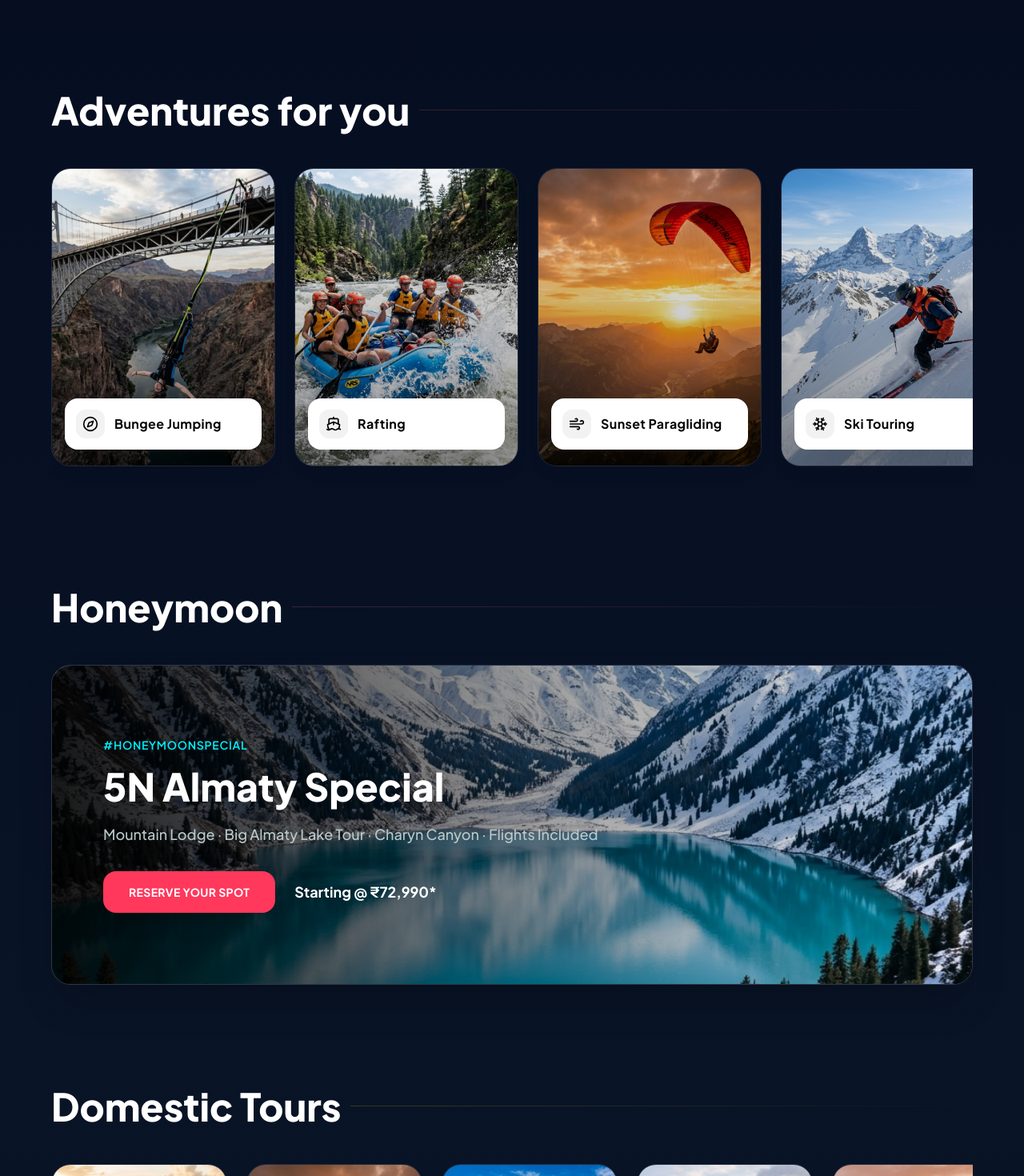
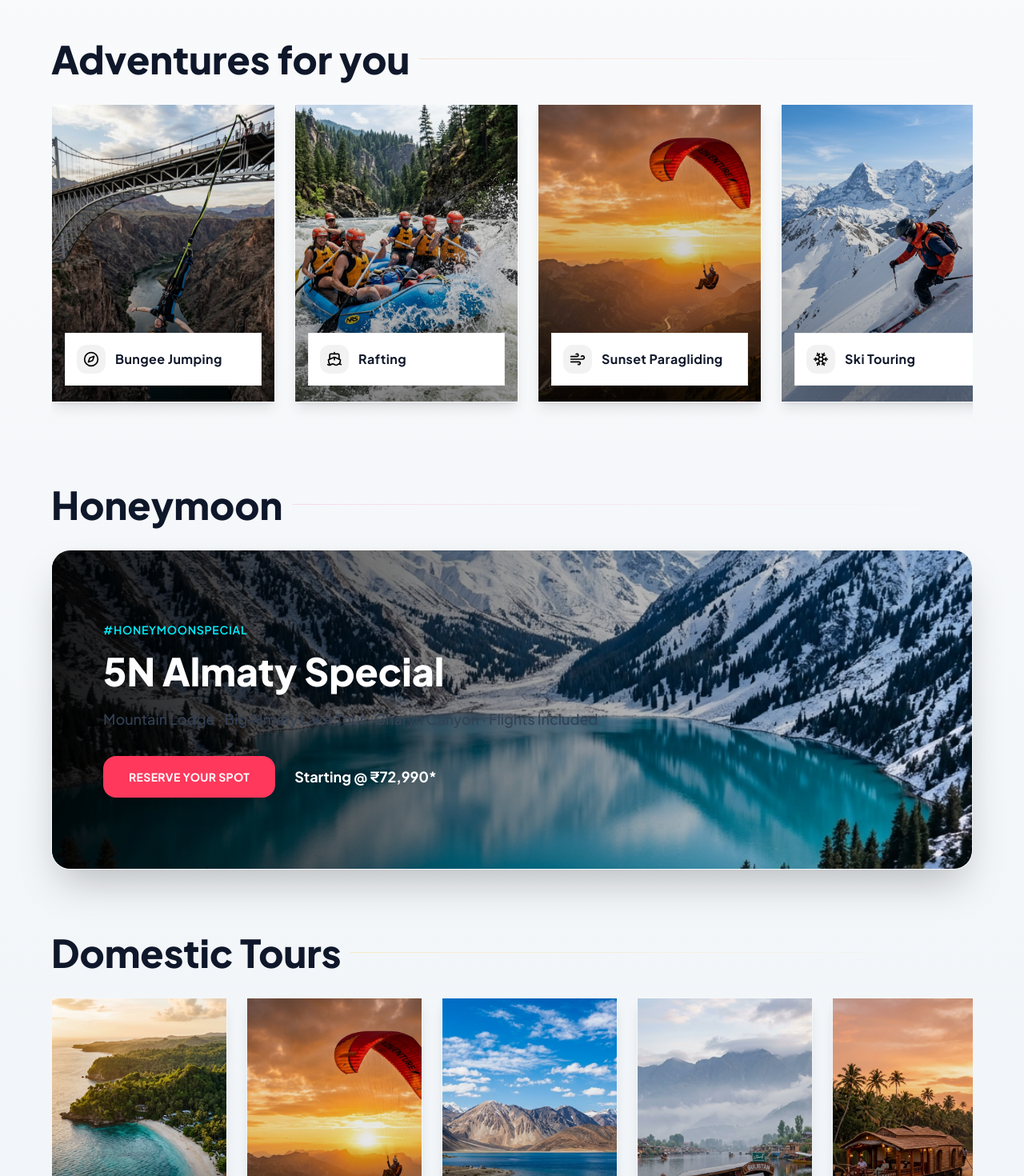
Before and after one commit to PESstudent1902/let-s_trip_landing, a Next.js app: page / in a window 1280 px wide. Shown: the part 1260-2730 px from the top of the page at 80% size. Built offline with nearby package versions, Linux system fonts and the light colour scheme.

Commit message:
feat: dark mode toggle, rectangle corners, base64 image upload, services section, spacing correction, and explore destinations layout

```diff
--- a/src/app/globals.css
+++ b/src/app/globals.css
@@ -1,36 +1,80 @@
 @import "tailwindcss";
+
+:root {
+  --abyss: #050B1F;
+  --deep-space: #0A1628;
+  --void: #0D1515;
+  --surface: #192122;
+  --surface-high: #232B2C;
+  --surface-highest: #2E3637;
+
+  --cyan-glow: rgba(0, 240, 255, 0.3);
+  --cyan-subtle: rgba(0, 240, 255, 0.1);
+  --orange-glow: rgba(255, 107, 53, 0.4);
+  --violet-glow: rgba(123, 97, 255, 0.3);
+
+  --text-primary: #DCE4E5;
+  --text-secondary: #B9CACB;
+  --text-muted: #849495;
+
+  --glass: rgba(255, 255, 255, 0.05);
+  --glass-border: rgba(255, 255, 255, 0.1);
+  --glass-hover: rgba(255, 255, 255, 0.08);
+}
+
+html.light {
+  --abyss: #FAFBFC;
+  --deep-space: #F0F4F8;
+  --void: #E1E7EE;
+  --surface: #FFFFFF;
+  --surface-high: #F4F7FA;
+  --surface-highest: #E8EDF4;
+
+  --cyan-glow: rgba(0, 190, 210, 0.2);
+  --cyan-subtle: rgba(0, 240, 255, 0.05);
+  --orange-glow: rgba(255, 107, 53, 0.2);
+  --violet-glow: rgba(123, 97, 255, 0.2);
+
+  --text-primary: #0F172A;
+  --text-secondary: #334155;
+  --text-muted: #64748B;
+
+  --glass: rgba(15, 23, 42, 0.04);
+  --glass-border: rgba(15, 23, 42, 0.08);
+  --glass-hover: rgba(15, 23, 42, 0.06);
+}
 
 @theme {
   /* === Antigravity Color System === */
-  --color-abyss: #050B1F;
-  --color-deep-space: #0A1628;
-  --color-void: #0D1515;
-  --color-surface: #192122;
-  --color-surface-high: #232B2C;
-  --color-surface-highest: #2E3637;
+  --color-abyss: var(--abyss);
+  --color-deep-space: var(--deep-space);
+  --color-void: var(--void);
+  --color-surface: var(--surface);
+  --color-surface-high: var(--surface-high);
+  --color-surface-highest: var(--surface-highest);
 
   --color-cyan: #00F0FF;
   --color-cyan-dim: #00DBE9;
-  --color-cyan-glow: rgba(0, 240, 255, 0.3);
-  --color-cyan-subtle: rgba(0, 240, 255, 0.1);
+  --color-cyan-glow: var(--cyan-glow);
+  --color-cyan-subtle: var(--cyan-subtle);
 
   --color-orange: #FF6B35;
-  --color-orange-glow: rgba(255, 107, 53, 0.4);
+  --color-orange-glow: var(--orange-glow);
 
   --color-violet: #7B61FF;
-  --color-violet-glow: rgba(123, 97, 255, 0.3);
+  --color-violet-glow: var(--violet-glow);
 
   --color-gold: #FED639;
   --color-warm: #FF9F6A;
   --color-sunset: #FF7B54;
 
-  --color-text-primary: #DCE4E5;
-  --color-text-secondary: #B9CACB;
-  --color-text-muted: #849495;
+  --color-text-primary: var(--text-primary);
+  --color-text-secondary: var(--text-secondary);
+  --color-text-muted: var(--text-muted);
 
-  --color-glass: rgba(255, 255, 255, 0.05);
-  --color-glass-border: rgba(255, 255, 255, 0.1);
-  --color-glass-hover: rgba(255, 255, 255, 0.08);
+  --color-glass: var(--glass);
+  --color-glass-border: var(--glass-border);
+  --color-glass-hover: var(--glass-hover);
 
   /* === Typography === */
   --font-headline: var(--font-outfit), sans-serif;
--- a/src/components/DestinationsSection.tsx
+++ b/src/components/DestinationsSection.tsx
@@ -5,7 +5,8 @@ import Image from "next/image";
 import Link from "next/link";
 import {
   MapPin, Compass, Ship, Wind, Snowflake,
-  Award, DollarSign, MessageSquare, ChevronLeft, ChevronRight
+  Award, DollarSign, MessageSquare, ChevronLeft, ChevronRight,
+  FileText, Globe, Headphones
 } from "lucide-react";
 import { type Destination, type Package } from "@/lib/packageStore";
 import { fetchDestinations, fetchPackages } from "@/app/actions";
@@ -145,18 +146,18 @@ export default function DestinationsSection() {
     : destinations.filter(d => ["maldives", "canada", "italy"].includes(d.id));
 
   return (
-    <section id="destinations" className="relative py-20 overflow-hidden bg-[#050B1F]">
-      <div className="absolute inset-0 bg-[#050B1F] z-0" />
-      <div className="absolute inset-0 bg-gradient-to-b from-[#050B1F] via-[#0A1628] to-[#050B1F] opacity-80 z-0" />
+    <section id="destinations" className="relative py-20 overflow-hidden bg-abyss">
+      <div className="absolute inset-0 bg-abyss z-0" />
+      <div className="absolute inset-0 bg-gradient-to-b from-abyss via-deep-space to-abyss opacity-80 z-0" />
 
-      <div className="relative z-10 max-w-[1440px] mx-auto px-4 sm:px-6 md:px-16 space-y-24 md:space-y-32">
+      <div className="relative z-10 max-w-[1440px] mx-auto px-4 sm:px-6 md:px-16 space-y-16 md:space-y-20">
 
         {/* ============================================================
            1. EXPERT PICKS ITINERARIES
            ============================================================ */}
         <div>
-          <div className="flex items-center gap-3 mb-8 md:mb-12">
-            <h2 className="text-3xl sm:text-4xl md:text-5xl font-black text-white" style={{ fontFamily: "var(--font-headline)" }}>
+          <div className="flex items-center gap-3 mb-6 md:mb-8">
+            <h2 className="text-3xl sm:text-4xl md:text-5xl font-black text-text-primary" style={{ fontFamily: "var(--font-headline)" }}>
               Expert Picks Itineraries
             </h2>
             <div className="flex-1 h-px bg-gradient-to-r from-cyan to-transparent opacity-20" />
@@ -169,7 +170,7 @@ export default function DestinationsSection() {
                 key={dest.id}
                 className="relative aspect-[4/3] w-[280px] sm:w-[320px] rounded-3xl overflow-hidden group hover:scale-[1.02] transition-all duration-500 border border-white/10 shadow-lg flex-shrink-0 snap-start"
               >
-                <Image src={dest.image} alt={dest.name} fill className="object-cover group-hover:scale-105 transition-transform duration-500" />
+                <Image src={dest.image} alt={dest.name} fill unoptimized={true} className="object-cover group-hover:scale-105 transition-transform duration-500" />
                 <div className="absolute inset-0 bg-gradient-to-t from-black/80 via-black/20 to-transparent" />
                 <div className="absolute bottom-5 left-5 flex items-center gap-2 text-white font-bold text-lg md:text-xl">
                   <MapPin size={18} className="text-cyan animate-pulse" />
@@ -184,8 +185,8 @@ export default function DestinationsSection() {
            2. ADVENTURES FOR YOU
            ============================================================ */}
         <div>
-          <div className="flex items-center gap-3 mb-8 md:mb-12">
-            <h2 className="text-3xl sm:text-4xl md:text-5xl font-black text-white" style={{ fontFamily: "var(--font-headline)" }}>
+          <div className="flex items-center gap-3 mb-6 md:mb-8">
+            <h2 className="text-3xl sm:text-4xl md:text-5xl font-black text-text-primary" style={{ fontFamily: "var(--font-headline)" }}>
               Adventures for you
             </h2>
             <div className="flex-1 h-px bg-gradient-to-r from-orange to-transparent opacity-20" />
@@ -196,13 +197,13 @@ export default function DestinationsSection() {
               <Link
                 href={`/packages/${pkg.id}`}
                 key={pkg.id}
-                className="relative aspect-[3/4] w-[240px] sm:w-[280px] rounded-3xl overflow-hidden group hover:scale-[1.02] transition-all duration-500 border border-white/10 shadow-lg flex-shrink-0 snap-start"
+                className="relative aspect-[3/4] w-[240px] sm:w-[280px] rounded-none overflow-hidden group hover:scale-[1.02] transition-all duration-500 border border-white/10 shadow-lg flex-shrink-0 snap-start"
               >
-                <Image src={pkg.image} alt={pkg.name} fill className="object-cover group-hover:scale-105 transition-transform duration-500" />
+                <Image src={pkg.image} alt={pkg.name} fill unoptimized={true} className="object-cover group-hover:scale-105 transition-transform duration-500" />
                 <div className="absolute inset-0 bg-gradient-to-t from-black/40 to-transparent" />
 
-                {/* White bottom banner overlapping the bottom of the card */}
-                <div className="absolute bottom-5 left-4 right-4 bg-white text-black p-3.5 rounded-2xl flex items-center gap-3 shadow-2xl transition-all duration-300 group-hover:bg-cyan group-hover:text-white">
+                {/* Theme-compatible bottom banner overlapping the bottom of the card - rectangular corners */}
+                <div className="absolute bottom-5 left-4 right-4 bg-surface text-text-primary border border-glass-border p-3.5 rounded-none flex items-center gap-3 shadow-2xl transition-all duration-300 group-hover:bg-cyan group-hover:text-white">
                   <div className="p-2 rounded-xl bg-black/5 transition-colors group-hover:bg-white/20">
                     {getAdventureIcon(pkg.id)}
                   </div>
@@ -220,8 +221,8 @@ export default function DestinationsSection() {
            ============================================================ */}
         {honeymoonPkgs.length > 0 && (
           <div>
-            <div className="flex items-center gap-3 mb-8 md:mb-12">
-              <h2 className="text-3xl sm:text-4xl md:text-5xl font-black text-white" style={{ fontFamily: "var(--font-headline)" }}>
+            <div className="flex items-center gap-3 mb-6 md:mb-8">
+              <h2 className="text-3xl sm:text-4xl md:text-5xl font-black text-text-primary" style={{ fontFamily: "var(--font-headline)" }}>
                 Honeymoon
               </h2>
               <div className="flex-1 h-px bg-gradient-to-r from-pink-400 to-transparent opacity-20" />
@@ -235,7 +236,7 @@ export default function DestinationsSection() {
 
               return (
                 <div className="relative w-full rounded-3xl overflow-hidden border border-white/15 shadow-2xl min-h-[340px] md:min-h-[400px] flex items-center p-8 md:p-16">
-                  <Image src={pkg.image} alt={pkg.name} fill className="object-cover" />
+                  <Image src={pkg.image} alt={pkg.name} fill unoptimized={true} className="object-cover" />
                   <div className="absolute inset-0 bg-gradient-to-r from-black/90 via-black/40 to-transparent z-0" />
 
                   <div className="relative z-10 max-w-2xl text-left">
@@ -268,8 +269,8 @@ export default function DestinationsSection() {
            4. DOMESTIC TOURS
            ============================================================ */}
         <div>
-          <div className="flex items-center gap-3 mb-8 md:mb-12">
-            <h2 className="text-3xl sm:text-4xl md:text-5xl font-black text-white" style={{ fontFamily: "var(--font-headline)" }}>
+          <div className="flex items-center gap-3 mb-6 md:mb-8">
+            <h2 className="text-3xl sm:text-4xl md:text-5xl font-black text-text-primary" style={{ fontFamily: "var(--font-headline)" }}>
               Domestic Tours
             </h2>
             <div className="flex-1 h-px bg-gradient-to-r from-amber-400 to-transparent opacity-20" />
@@ -280,9 +281,9 @@ export default function DestinationsSection() {
               <Link
                 href={`/destinations/${dest.id}`}
                 key={dest.id}
-                className="relative aspect-[3/5] w-[185px] sm:w-[220px] rounded-3xl overflow-hidden group hover:scale-[1.02] transition-all duration-500 border border-white/10 shadow-lg flex-shrink-0 snap-start"
+                className="relative aspect-[3/5] w-[185px] sm:w-[220px] rounded-none overflow-hidden group hover:scale-[1.02] transition-all duration-500 border border-white/10 shadow-lg flex-shrink-0 snap-start"
               >
-                <Image src={dest.image} alt={dest.name} fill className="object-cover group-hover:scale-105 transition-transform duration-500" />
+                <Image src={dest.image} alt={dest.name} fill unoptimized={true} className="object-cover group-hover:scale-105 transition-transform duration-500" />
                 <div className="absolute inset-0 bg-gradient-to-t from-black/95 via-black/10 to-transparent" />
                 <div className="absolute bottom-6 left-0 right-0 text-center px-4">
                   <span className="text-white font-bold text-base md:text-lg block transition-colors group-hover:text-cyan" style={{ fontFamily: "var(--font-headline)" }}>
@@ -295,26 +296,26 @@ export default function DestinationsSection() {
         </div>
 
         {/* ============================================================
-           5. EXPLORE DESTINATIONS
+           5. EXPLORE DESTINATIONS - Exactly 3 images side by side
            ============================================================ */}
         <div>
-          <div className="flex items-center gap-3 mb-8 md:mb-12">
-            <h2 className="text-3xl sm:text-4xl md:text-5xl font-black text-white" style={{ fontFamily: "var(--font-headline)" }}>
+          <div className="flex items-center gap-3 mb-6 md:mb-8">
+            <h2 className="text-3xl sm:text-4xl md:text-5xl font-black text-text-primary" style={{ fontFamily: "var(--font-headline)" }}>
               Explore Destinations
             </h2>
             <div className="flex-1 h-px bg-gradient-to-r from-violet to-transparent opacity-20" />
           </div>
 
-          <Carousel>
-            {exploreDests.map((dest) => {
+          <div className="grid grid-cols-1 sm:grid-cols-2 md:grid-cols-3 gap-6">
+            {exploreDests.slice(0, 3).map((dest) => {
               const packageCount = packages.filter(pkg => pkg.destinationId === dest.id).length;
               return (
                 <Link
                   href={`/destinations/${dest.id}`}
                   key={dest.id}
-                  className="relative aspect-[3/4] w-[280px] sm:w-[320px] rounded-3xl overflow-hidden group hover:scale-[1.02] transition-all duration-500 border border-white/10 shadow-lg flex-shrink-0 snap-start"
+                  className="relative aspect-[3/4] w-full rounded-none overflow-hidden group hover:scale-[1.02] transition-all duration-500 border border-white/10 shadow-lg"
                 >
-                  <Image src={dest.image} alt={dest.name} fill className="object-cover group-hover:scale-105 transition-transform duration-500" />
+                  <Image src={dest.image} alt={dest.name} fill unoptimized={true} className="object-cover group-hover:scale-105 transition-transform duration-500" />
                   <div className="absolute inset-0 bg-gradient-to-t from-black/80 via-transparent to-transparent" />
 
                   <div className="absolute bottom-6 left-6 right-6">
@@ -335,15 +336,70 @@ export default function DestinationsSection() {
                 </Link>
               );
             })}
-          </Carousel>
+          </div>
         </div>
 
         {/* ============================================================
-           6. WHY CHOOSE US
+           6. SERVICES SECTION
            ============================================================ */}
         <div>
           <div className="text-center mb-12">
-            <h2 className="text-3xl sm:text-4xl md:text-5xl font-black text-white" style={{ fontFamily: "var(--font-headline)" }}>
+            <h2 className="text-3xl sm:text-4xl md:text-5xl font-black text-text-primary" style={{ fontFamily: "var(--font-headline)" }}>
+              Our Services
+            </h2>
+            <p className="text-text-secondary text-sm md:text-base mt-2" style={{ fontFamily: "var(--font-body)" }}>
+              We provide professional support to ensure a worry-free travel experience.
+            </p>
+          </div>
+
+          <div className="grid grid-cols-1 md:grid-cols-3 gap-6">
+            {/* Card 1: Visa Support */}
+            <div className="glass p-8 rounded-3xl border border-white/5 hover:border-white/10 transition-all flex flex-col items-center text-center">
+              <div className="p-4 rounded-2xl bg-cyan-subtle border border-cyan/20 text-cyan mb-6">
+                <FileText size={28} />
+              </div>
+              <h3 className="text-xl font-bold text-text-primary mb-3" style={{ fontFamily: "var(--font-headline)" }}>
+                Visa Support
+              </h3>
+              <p className="text-text-secondary text-sm leading-relaxed">
+                Comprehensive visa guidance, document checking, and application processing support.
+              </p>
+            </div>
+
+            {/* Card 2: Passport Support */}
+            <div className="glass p-8 rounded-3xl border border-white/5 hover:border-white/10 transition-all flex flex-col items-center text-center">
+              <div className="p-4 rounded-2xl bg-orange-glow/10 border border-orange/20 text-orange mb-6">
+                <Globe size={28} />
+              </div>
+              <h3 className="text-xl font-bold text-text-primary mb-3" style={{ fontFamily: "var(--font-headline)" }}>
+                Passport Support
+              </h3>
+              <p className="text-text-secondary text-sm leading-relaxed">
+                Assistance with fresh applications, re-issues, renewals, and tatkaal scheduling.
+              </p>
+            </div>
+
+            {/* Card 3: Travel Support */}
+            <div className="glass p-8 rounded-3xl border border-white/5 hover:border-white/10 transition-all flex flex-col items-center text-center">
+              <div className="p-4 rounded-2xl bg-violet-glow/10 border border-violet/20 text-violet mb-6">
+                <Headphones size={28} />
+              </div>
+              <h3 className="text-xl font-bold text-text-primary mb-3" style={{ fontFamily: "var(--font-headline)" }}>
+                Travel Support
+              </h3>
+              <p className="text-text-secondary text-sm leading-relaxed">
+                24/7 on-trip helpline, emergency assistance, travel insurance, and flight updates.
+              </p>
+            </div>
+          </div>
+        </div>
+
+        {/* ============================================================
+           7. WHY CHOOSE US
+           ============================================================ */}
+        <div>
+          <div className="text-center mb-12">
+            <h2 className="text-3xl sm:text-4xl md:text-5xl font-black text-text-primary" style={{ fontFamily: "var(--font-headline)" }}>
               Why Choose Us
             </h2>
             <p className="text-text-secondary text-sm md:text-base mt-2" style={{ fontFamily: "var(--font-body)" }}>
@@ -357,7 +413,7 @@ export default function DestinationsSection() {
               <div className="p-4 rounded-2xl bg-cyan-subtle border border-cyan/20 text-cyan mb-6">
                 <Award size={28} />
               </div>
-              <h3 className="text-xl font-bold text-white mb-3" style={{ fontFamily: "var(--font-headline)" }}>
+              <h3 className="text-xl font-bold text-text-primary mb-3" style={{ fontFamily: "var(--font-headline)" }}>
                 500+ Destinations
               </h3>
               <p className="text-text-secondary text-sm leading-relaxed">
@@ -370,7 +426,7 @@ export default function DestinationsSection() {
               <div className="p-4 rounded-2xl bg-orange-glow/10 border border-orange/20 text-orange mb-6">
                 <DollarSign size={28} />
               </div>
-              <h3 className="text-xl font-bold text-white mb-3" style={{ fontFamily: "var(--font-headline)" }}>
+              <h3 className="text-xl font-bold text-text-primary mb-3" style={{ fontFamily: "var(--font-headline)" }}>
                 Best Price Guarantee
               </h3>
               <p className="text-text-secondary text-sm leading-relaxed">
@@ -383,7 +439,7 @@ export default function DestinationsSection() {
               <div className="p-4 rounded-2xl bg-violet-glow/10 border border-violet/20 text-violet mb-6">
                 <MessageSquare size={28} />
               </div>
-              <h3 className="text-xl font-bold text-white mb-3" style={{ fontFamily: "var(--font-headline)" }}>
+              <h3 className="text-xl font-bold text-text-primary mb-3" style={{ fontFamily: "var(--font-headline)" }}>
                 Top Notch Support
               </h3>
               <p className="text-text-secondary text-sm leading-relaxed">
--- a/src/components/TestimonialsSection.tsx
+++ b/src/components/TestimonialsSection.tsx
@@ -64,7 +64,7 @@ export default function TestimonialsSection() {
             Guest Experiences
           </span>
           <h2 className="text-4xl sm:text-5xl md:text-7xl leading-tight" style={{ fontFamily: "var(--font-brush)" }}>
-            <span className="text-white">Stories from the </span>
+            <span className="text-text-primary">Stories from the </span>
             <span className="bg-gradient-to-r from-cyan to-violet bg-clip-text text-transparent">road</span>
           </h2>
         </motion.div>
@@ -112,7 +112,7 @@ export default function TestimonialsSection() {
 
                 <Quote className="text-cyan mb-6 md:mb-8" size={40} strokeWidth={1} />
 
-                <p className="text-white text-base md:text-lg leading-relaxed mb-8 md:mb-12 flex-1 italic font-light" style={{ fontFamily: "var(--font-handwritten)" }}>
+                <p className="text-text-primary text-base md:text-lg leading-relaxed mb-8 md:mb-12 flex-1 italic font-light" style={{ fontFamily: "var(--font-handwritten)" }}>
                   "{t.text}"
                 </p>
 
@@ -122,7 +122,7 @@ export default function TestimonialsSection() {
                       <User size={24} className="text-cyan/50" />
                     </div>
                     <div>
-                      <h4 className="text-white font-bold text-base md:text-lg" style={{ fontFamily: "var(--font-headline)" }}>{t.name}</h4>
+                      <h4 className="text-text-primary font-bold text-base md:text-lg" style={{ fontFamily: "var(--font-headline)" }}>{t.name}</h4>
                       <p className="text-cyan/80 text-xs md:text-sm" style={{ fontFamily: "var(--font-handwritten)" }}>{t.location}</p>
                     </div>
                   </div>
```
Also changed, not shown: src/app/admin/page.tsx (+61 -10 lines), src/app/destinations/[id]/page.tsx (+10 -10 lines), src/app/packages/[id]/page.tsx (+4 -4 lines), src/components/Navbar.tsx (+36 -3 lines).
